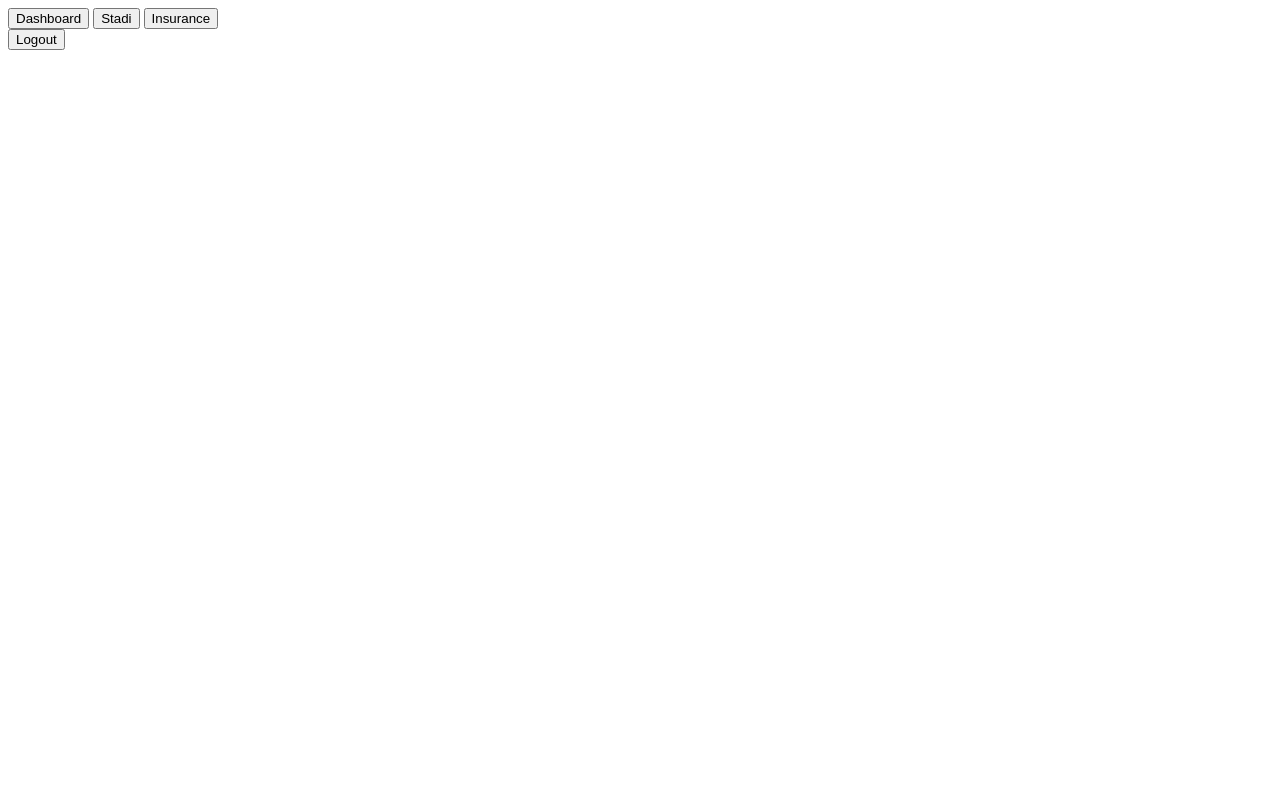
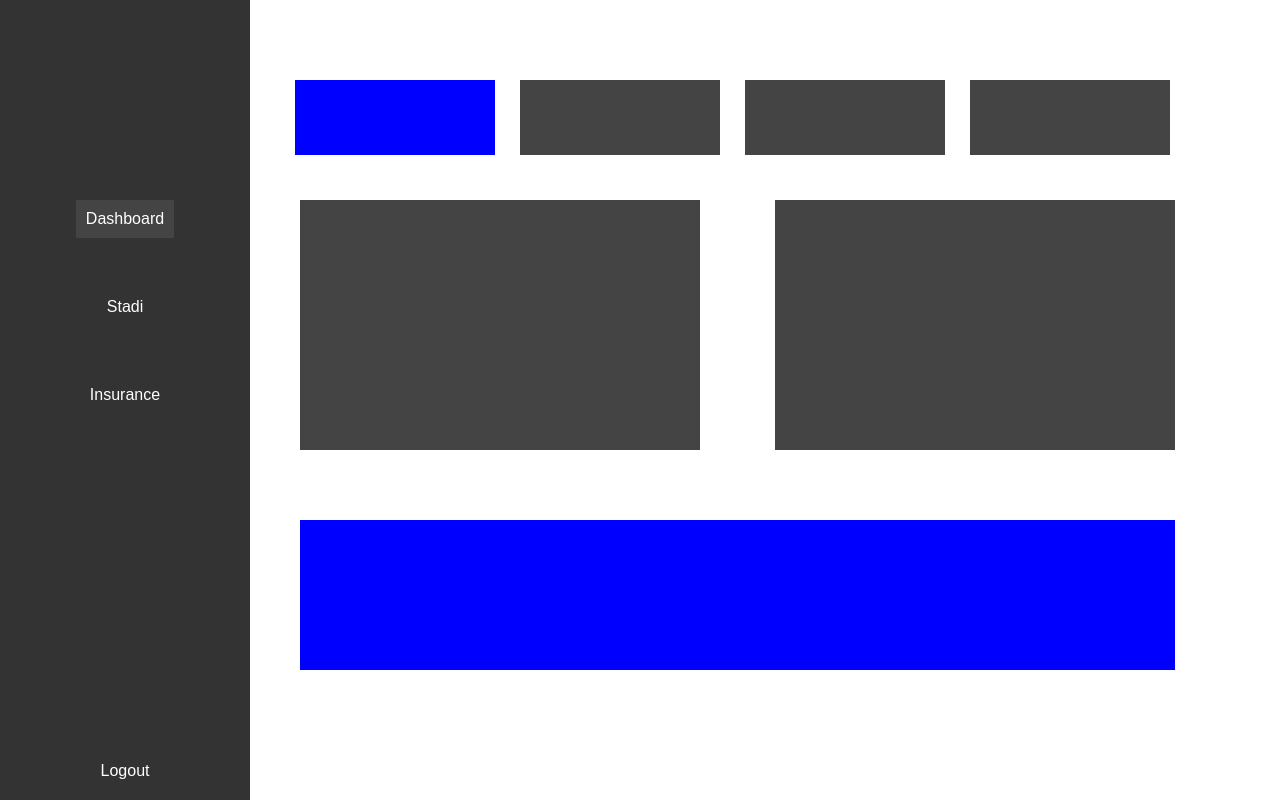
Before and after one commit to Mre-Dennis-Kinuthia/stadi, a website: page public/dashboard/index.html in a window 1280 px wide. Drawn offline with Linux system fonts and the light colour scheme.

Commit message:
Dashboard schema updated

```diff
--- a/public/dashboard/index.html
+++ b/public/dashboard/index.html
@@ -4,6 +4,7 @@
     <title>Collapsible Sidebar</title>
     <meta charset="UTF-8">
     <meta name="viewport" content="width=device-width, initial-scale=1.0">
+    <link rel="stylesheet" href="styles.css">
 </head>
 <body>
     <div class="sidebar">
@@ -15,7 +16,78 @@
         <button class="logout-btn">Logout</button>
     </div>
     <div class="content">
-        <!-- Your content goes here -->
+        <div class="top-content">
+            <div class="temp-card">
+                <div class="card-header">
+
+                </div>
+                <div class="card-content">
+                    <div class="card-current">
+
+                    </div>
+                    <div class="card-diffrence">
+
+                    </div>
+
+                </div>
+            </div>
+
+            <div class="humid-card">
+                <div class="card-header">
+
+                </div>
+                <div class="card-content">
+                    <div class="card-current">
+
+                    </div>
+                    <div class="card-diffrence">
+
+                    </div>
+
+                </div>
+            </div>
+            <div class="moist-card">
+                <div class="card-header">
+
+                </div>
+                <div class="card-content">
+                    <div class="card-current">
+
+                    </div>
+                    <div class="card-diffrence">
+
+                    </div>
+
+                </div>
+            </div>
+            <div class="sun-card">
+                <div class="card-header">
+
+                </div>
+                <div class="card-content">
+                    <div class="card-current">
+
+                    </div>
+                    <div class="card-diffrence">
+
+                    </div>
+
+                </div>
+            </div>
+        </div>
+
+        <div class="main-chart-card">
+            <div class="temp-chart">
+
+            </div>
+            <div class="humid-chart">
+
+            </div>
+        </div>
+
+        <div class="alerts-card">
+
+        </div>
     </div>
     <script src="script.js"></script>
 </body>
--- a/public/dashboard/style.css
+++ b/public/dashboard/styles.css
@@ -8,7 +8,7 @@ body {
     width: 250px;
     position: fixed;
     top: 0;
-    left: -250px;
+    left: 0px;
     background-color: #333;
     overflow-x: hidden;
     transition: 0.3s;
@@ -31,7 +31,7 @@ body {
     display: flex;
     flex-direction: column;
     align-items: center;
-    margin-top: 20px;
+    margin-top: 150px;
 }
 
 .nav-btn {
@@ -44,6 +44,7 @@ body {
     font-size: 16px;
     cursor: pointer;
     transition: 0.2s;
+    margin-top: 50px;
 }
 
 .nav-btn:hover {
@@ -76,3 +77,76 @@ body {
     transition: 0.3s;
     padding: 20px;
 }
+.top-content {
+    position: absolute;
+    top: 10%;
+}
+.temp-card{
+    position: absolute;
+    top: 5%;
+    left: 275px;
+    height: 75px;
+    width: 200px;
+    background-color: blue;
+}
+
+.humid-card{
+    position: absolute;
+    top: 5%;
+    left: 500px;
+    height: 75px;
+    width: 200px;
+    background-color: #444;
+}
+
+.moist-card{
+    position: absolute;
+    top: 5%;
+    left: 725px;
+    height: 75px;
+    width: 200px;
+    background-color: #444;
+}
+
+.sun-card{
+    position: absolute;
+    top: 5%;
+    left: 950px;
+    height: 75px;
+    width: 200px;
+    background-color: #444;
+}
+
+.main-chart-card{
+    position: absolute;
+    top: 25%;
+    left: 300px;
+    height: 350px;
+    width: 875px;
+    background-color: #fff;
+}
+
+.temp-chart {
+    height: 250px;
+    width: 400px;
+    background-color: #444;
+    position: absolute;
+    left:0;
+}
+
+.humid-chart{
+    height: 250px;
+    width: 400px;
+    background-color: #444;
+    position: absolute;
+    left: 475px;
+}
+
+.alerts-card{
+    position: absolute;
+    height: 150px;
+    width: 875px;
+    background-color: blue;
+    top: 65%;
+    left: 300px;
+}
```
